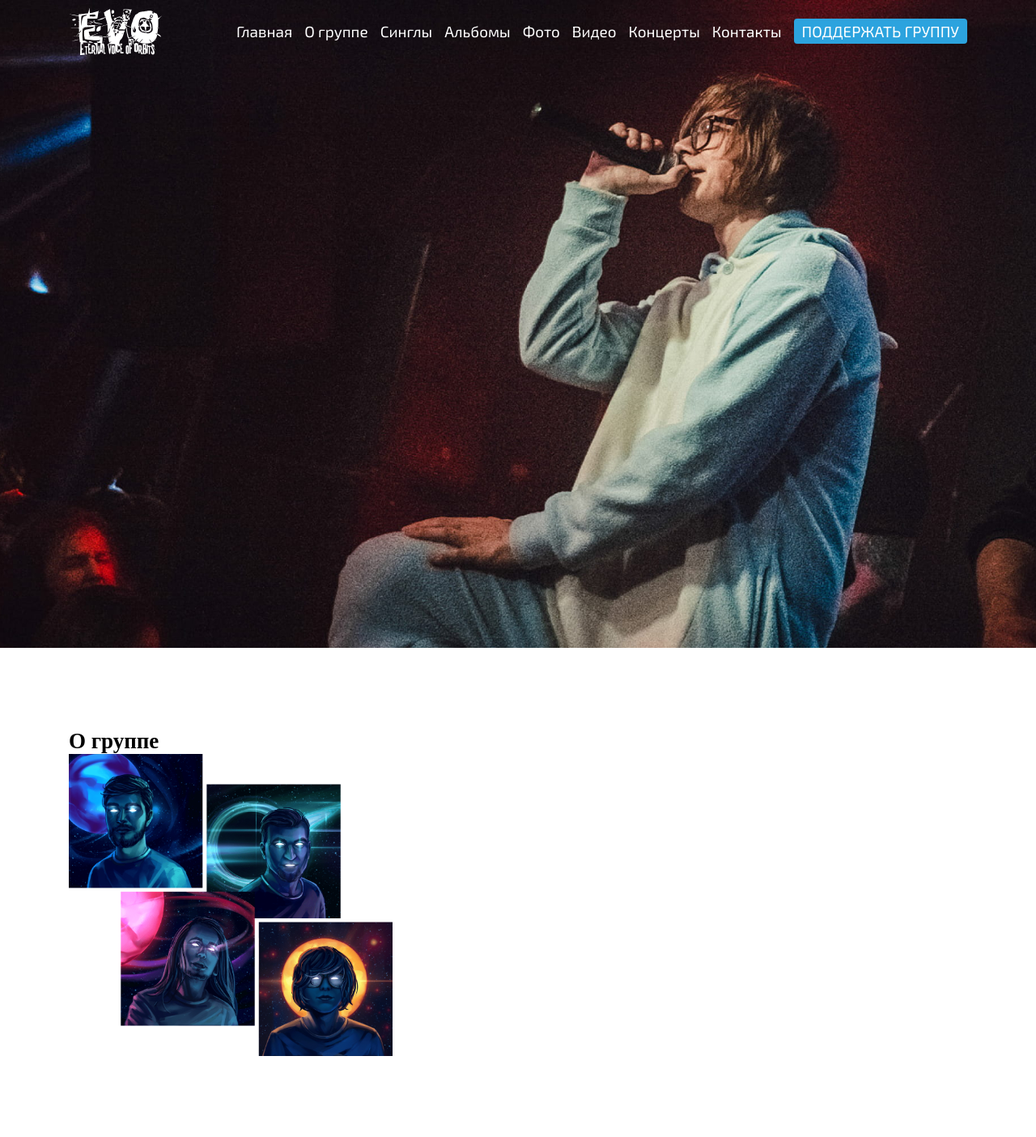
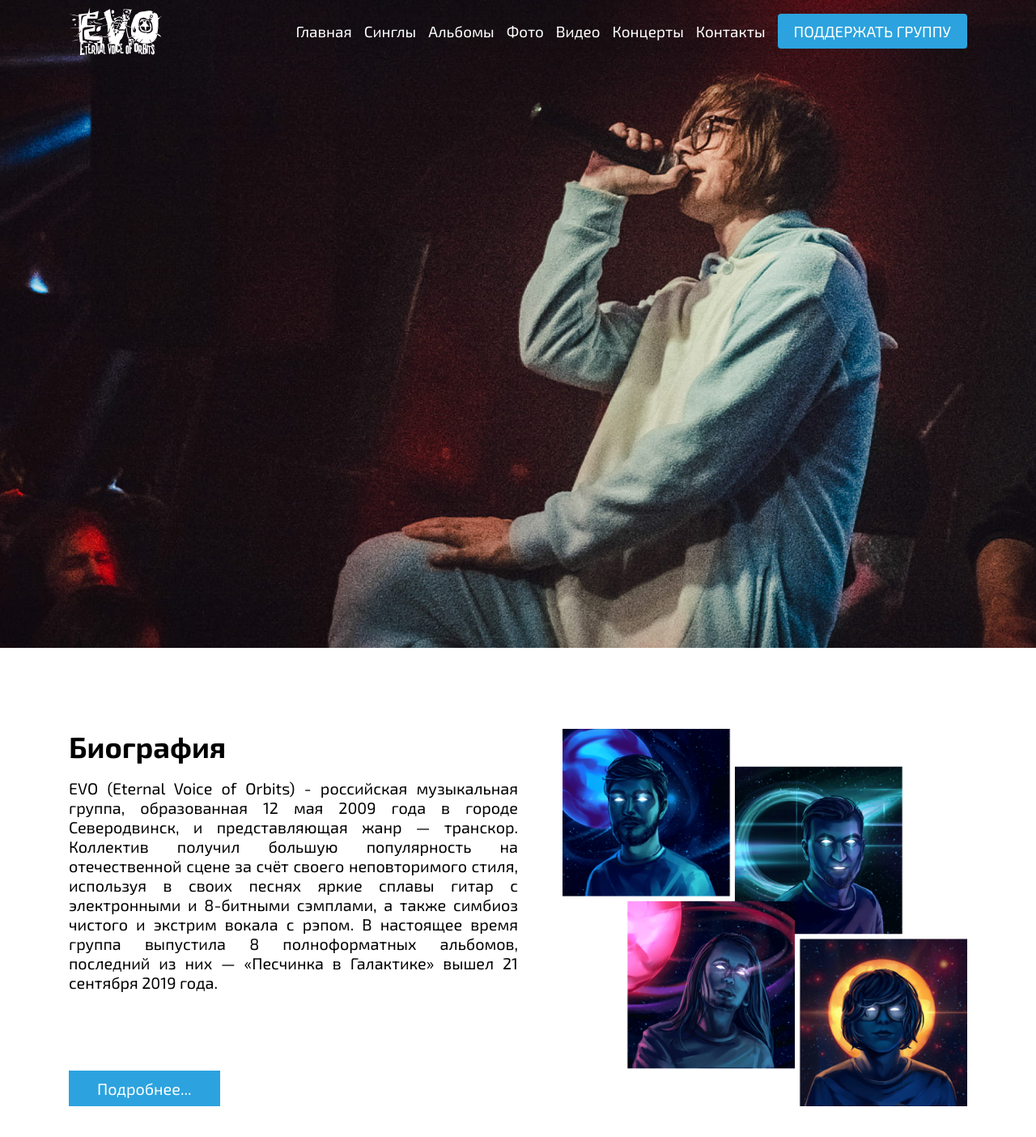
Before and after one commit to repinnick/evoband, an Angular app: page / in a window 1280 px wide. Shown: the top 1404 px of the page at 81% size. Built offline with nearby package versions, Linux system fonts and the light colour scheme.

Commit message:
feat: create about block of home page

```diff
--- a/src/app/components/header/header.component.html
+++ b/src/app/components/header/header.component.html
@@ -19,9 +19,6 @@
       <ul class="nav__links" *ngIf="(isBurgerMenu && isActive) || !isBurgerMenu">
         <li class="nav__link">
           <a class="nav__route" routerLink="/">Главная</a>
-        </li>
-        <li class="nav__link">
-          <a class="nav__route" routerLink="/about">О группе</a>
         </li>
         <li class="nav__link">
           <a class="nav__route" href="">Синглы</a>
--- a/src/app/components/header/header.component.scss
+++ b/src/app/components/header/header.component.scss
@@ -11,7 +11,7 @@
     display: flex;
     align-items: center;
     justify-content: space-between;
-    font-family: 'Exo 2', sans-serif;
+    font-family: $font-family-exo;
   }
 
   &__logo {
@@ -49,11 +49,11 @@
     border: none;
     border-radius: 4px;
     text-transform: uppercase;
-    background: #2ca3de;
+    background: $button-color;
     cursor: pointer;
-    font-family: 'Exo 2', sans-serif;
+    font-family: $font-family-exo;
     font-weight: 400;
-    padding: 4px 10px;
+    padding: 10px 20px;
   }
 }
 
--- a/src/app/pages/home/home.component.html
+++ b/src/app/pages/home/home.component.html
@@ -12,7 +12,11 @@
   <div class="container">
     <div class="about__wrapper">
       <div class="about__text-block">
-        <h2 class="about__title">О группе</h2>
+        <div class="about__text">
+          <h2 class="about__title">Биография</h2>
+          <p class="about__description"><span class="about__name">EVO (Eternal Voice of Orbits)</span> -  российская музыкальная группа, образованная 12 мая 2009 года в городе Северодвинск, и представляющая жанр — транскор. Коллектив получил большую популярность на отечественной сцене за счёт своего неповторимого стиля, используя в своих песнях яркие сплавы гитар с электронными и 8-битными сэмплами, а также симбиоз чистого и экстрим вокала с рэпом. В настоящее время группа выпустила 8 полноформатных альбомов, последний из них — «Песчинка в Галактике» вышел 21 сентября 2019 года.</p>
+        </div>
+        <a routerLink="/about" type="button" class="about__more">Подробнее...</a>
       </div>
       <img src="../../../assets/images/img/home/about-group.png" alt="evo band" class="about__image">
     </div>
--- a/src/app/pages/home/home.component.scss
+++ b/src/app/pages/home/home.component.scss
@@ -11,17 +11,45 @@
     padding: 100px $wrapper-padding-lr;
   }
 
-  &__about-image {
-    width: 400px;
-  }
+  //&__about-image {
+  //  width: 400px;
+  //}
 }
 
 .about {
+  font-family: $font-family-exo;
   //background-color: #0e0126;
   &__wrapper {
     padding: 100px $wrapper-padding-lr;
+    display: grid;
+    grid-template-columns: repeat(2, 1fr);
+  }
+  &__text-block {
+    display: flex;
+    flex-direction: column;
+    justify-content: space-between;
+  }
+  &__text {
+    margin-bottom: 2rem;
+  }
+  &__title {
+    margin-bottom: 1rem;
+    font-size: $title-size;
+  }
+  &__description {
+    text-align: justify;
+    font-size: 1.1rem;
+  }
+  &__more {
+    background: $button-color;
+    color: #ffffff;
+    font-size: 1.1rem;
+    padding: 10px 35px;
+    text-decoration: none;
+    align-self: flex-start;
   }
   &__image {
-    width: 400px;
+    width: 500px;
+    justify-self: end;
   }
 }
--- a/src/assets/styles/_vars.scss
+++ b/src/assets/styles/_vars.scss
@@ -1 +1,4 @@
 $wrapper-padding-lr: 15px;
+$title-size: 2rem;
+$button-color: #2ca3de;
+$font-family-exo: 'Exo 2', sans-serif;
```
